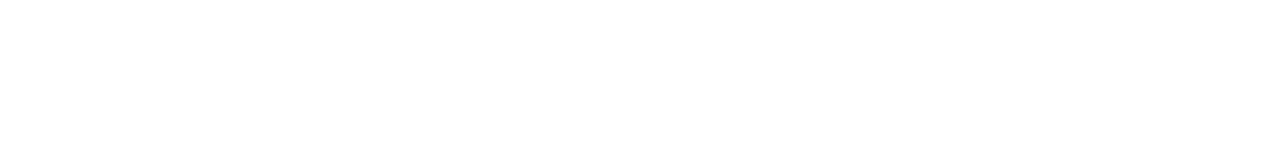
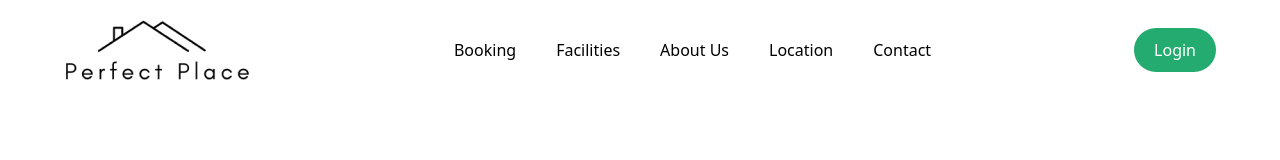
Before and after one commit to Joseph-RY/Team-Work-1, a website: page src/joseph.html in a window 1280 px wide. Drawn offline with nearby package versions, Linux system fonts and the light colour scheme; files that its build step writes are made by us from their sources.

Commit message:
add navbar

```diff
--- a/src/joseph.html
+++ b/src/joseph.html
@@ -8,7 +8,21 @@
 </head>
 <body>
 
-
+    <div class="max-w-[1440px] mx-auto px-[5%]">
+        <header>
+            <nav class="flex items-center justify-between py-5">
+                <img src="../images/Joseph-Images/logo.png" alt="">
+                <ul class="flex gap-10">
+                    <li>Booking</li>
+                    <li>Facilities</li>
+                    <li>About Us</li>
+                    <li>Location</li>
+                    <li>Contact</li>
+                </ul>
+                <button class="px-5 py-[10px] rounded-[35px] bg-[#24AB70] text-white">Login</button>
+            </nav>
+        </header>
+    </div>
 
 </body>
 </html>
```
Also changed, not shown: images/Joseph-Images/logo.png (added).
